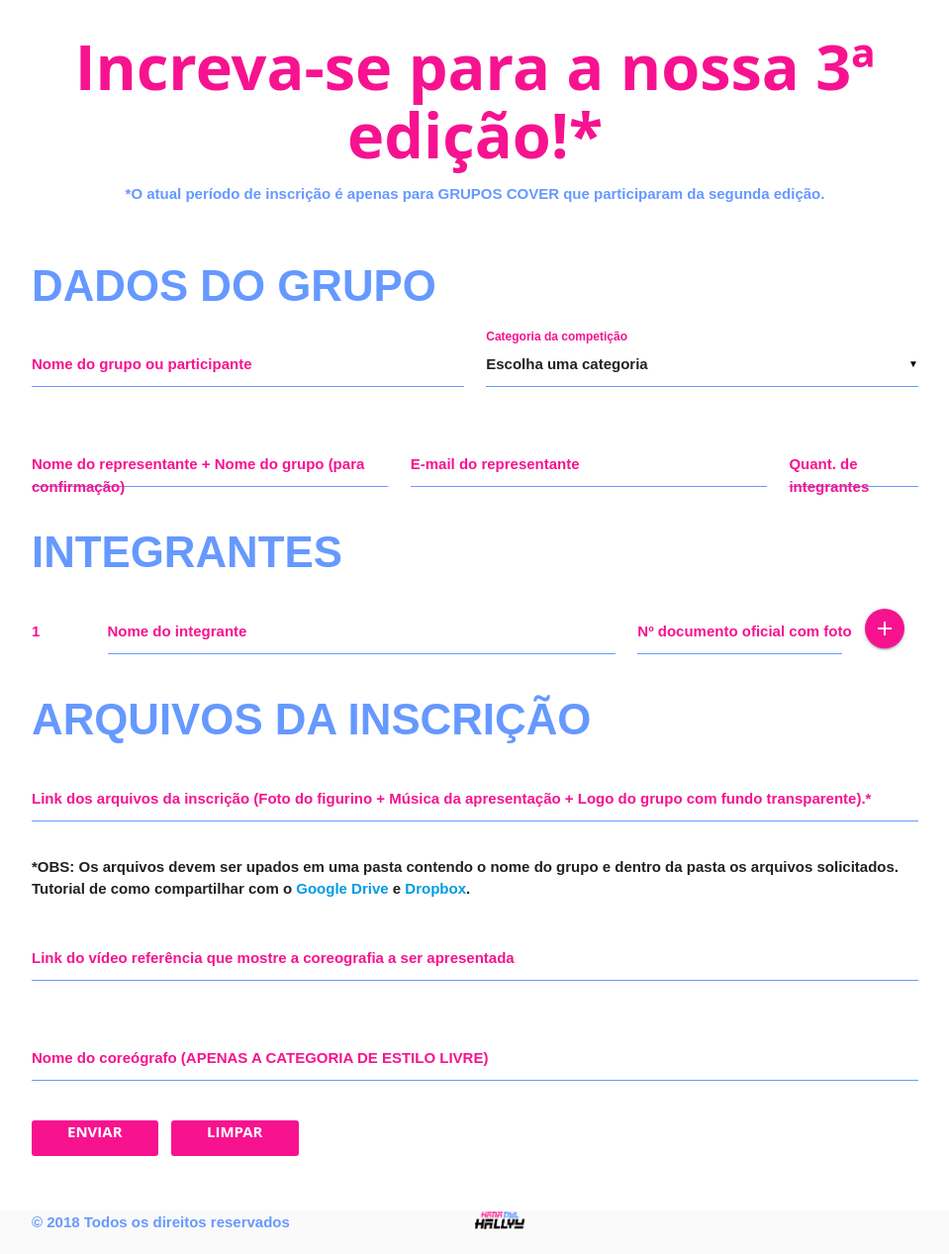
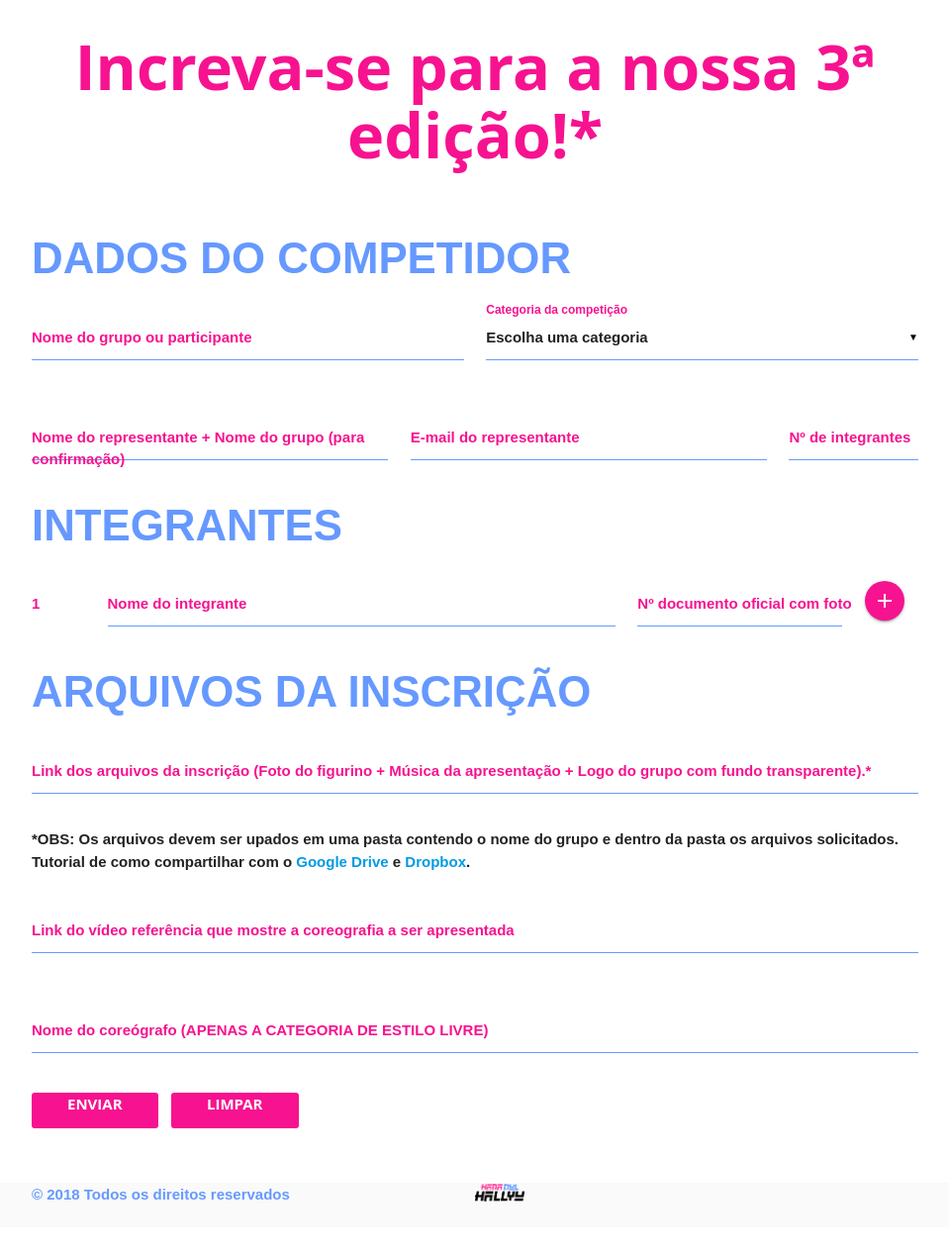
Before and after one commit to lucasweiby/hdh, a PHP site: page /inscricao.php in a window 1280 px wide. Shown: the whole page at 99% size, without its empty margins (160-1119 px from the left). After the commit the page ends 1214 px from the top, so only its background shows below. Run offline with PHP 8.4, Linux system fonts and the light colour scheme; some libraries are stand-ins or nearby versions; some web fonts are replaced.

Commit message:
Form de inscricao

```diff
--- a/css/style.css
+++ b/css/style.css
@@ -286,6 +286,9 @@ body {
   #contact form label {
     font-weight: bold !important;
     color: #F71290; }
+    @media only screen and (max-width: 600px) {
+      #contact form label {
+        font-size: 10px; } }
   #contact form .btn, #contact form .btn-large {
     width: 100%;
     background-color: #F71290; }
@@ -524,6 +527,9 @@ footer {
   color: #6699ff;
   text-transform: uppercase;
   font-weight: bold; }
+@media only screen and (max-width: 600px) {
+  .insc h3 {
+    font-size: 20px; } }
 
 #contact form .btn-insc {
   width: auto;
--- a/inscricao.php
+++ b/inscricao.php
@@ -4,23 +4,22 @@
 	<main>
 		<section id="contact">
 			<div class="container">
-				<div class="row hide-on-small-only">
+				<div class="row">
 					<div class="col lg12 m12">
 						<div class="text-contact" style="text-align: center;">
 							<h1 class="um">Increva-se para a nossa 3ª edição!*</h1>
-							<p class="dois">*O atual período de inscrição é apenas para GRUPOS COVER que participaram da segunda edição.</p>
 						</div>
 					</div>
 
 					<div class="col lg12 m12">
 						<form id="form-contact" class="margem col lg12 m12 s12 insc" name="form_contato" method="post">
-							<h3 class="integrantes">Dados do grupo</h3>
+							<h3 class="integrantes">Dados do Competidor</h3>
 							<div class="row">
-								<div class="input-field col lg6 m6 s6">
+								<div class="input-field col lg6 m6 s12">
 									<input id="nome" name="nome" type="text" class="validate" required="required">
 									<label for="name">Nome do grupo ou participante</label>
 								</div>
-								<div class="input-field col lg6 m6 s6">
+								<div class="input-field col lg6 m6 s12">
 									<select name="categoria" id="categoria" required="required">
 										<option value="" disabled selected>Escolha uma categoria</option>
 										<option value="Pocket dance">Pocket dance</option>
@@ -32,35 +31,35 @@
 								</div>
 							</div>
 							<div class="row">
-								<div class="input-field col lg5 m5 s5">
+								<div class="input-field col lg5 m5 s12">
 									<input id="nome_rep" name="nome_rep" type="text" class="validate" required="required">
 									<label for="nome_rep">Nome do representante + Nome do grupo (para confirmação)</label>
 								</div>
-								<div class="input-field col lg5 m5 s5">
+								<div class="input-field col lg5 m5 s8">
 									<input id="email_rep" name="email_rep" type="email" class="validate" required="required">
 									<label for="email" data-error="E-mail inválido" data-success="Este e-mail é válido">E-mail do representante</label>
 								</div>
-								<div class="input-field col lg2 m2 s2">
+								<div class="input-field col lg2 m2 s4">
 									<input id="n_integ" name="n_integ" type="number" class="validate" required="required">
-									<label for="integ" data-error="Digite apenas números">Quant. de integrantes</label>
+									<label for="integ" data-error="Digite apenas números">Nº de integrantes</label>
 								</div>
 							</div>
 
 							<h3 class="integrantes">Integrantes</h3>
 							<div class="integrantes_cadastro">
 								<div class="row">
-									<div class="input-field col s1">
+									<div class="input-field col m1 s1">
 										<label for="nome_integ1">1</label>
 									</div>
-									<div class="input-field col s7">
+									<div class="input-field col m7 s7">
 										<input id="nome_integ1" name="nome_integ1" type="text" class="validate" required="required">
 										<label for="nome_integ1">Nome do integrante</label>
 									</div>
-									<div class="input-field col s3">
+									<div class="input-field col m3 s4">
 										<input id="n_integ1" name="n_integ1" type="number" class="validate" required="required">
 										<label for="n_integ1" data-error="Digite apenas números">Nº documento oficial com foto</label>
 									</div>
-									<div class="input-field col s1">
+									<div class="input-field col m1 s12">
 										<a id="botao-mais" class="btn-floating waves-effect waves-light tooltipped" data-position="bottom" data-delay="50" data-tooltip="Inserir novo integrante" style="background-color: #F71290;"><i class="material-icons">add</i></a>
 									</div>
 								</div>
--- a/sass/_inscricao.scss
+++ b/sass/_inscricao.scss
@@ -3,6 +3,11 @@
 		color: $default-blue;
 		text-transform: uppercase;
 		font-weight: bold;
+	}
+	h3 {
+		@include mobile {
+			font-size: 20px;
+		}
 	}
 }
 
--- a/sass/style.scss
+++ b/sass/style.scss
@@ -338,6 +338,9 @@ body {
     label {
       font-weight: bold !important;
       color: $default-pink;
+      @include mobile {
+        font-size: 10px;
+      }
     }
     .btn, .btn-large {
       width: 100%;
```
Also changed, not shown: assets/nav.php (+12 -1 lines), 1 other file.
